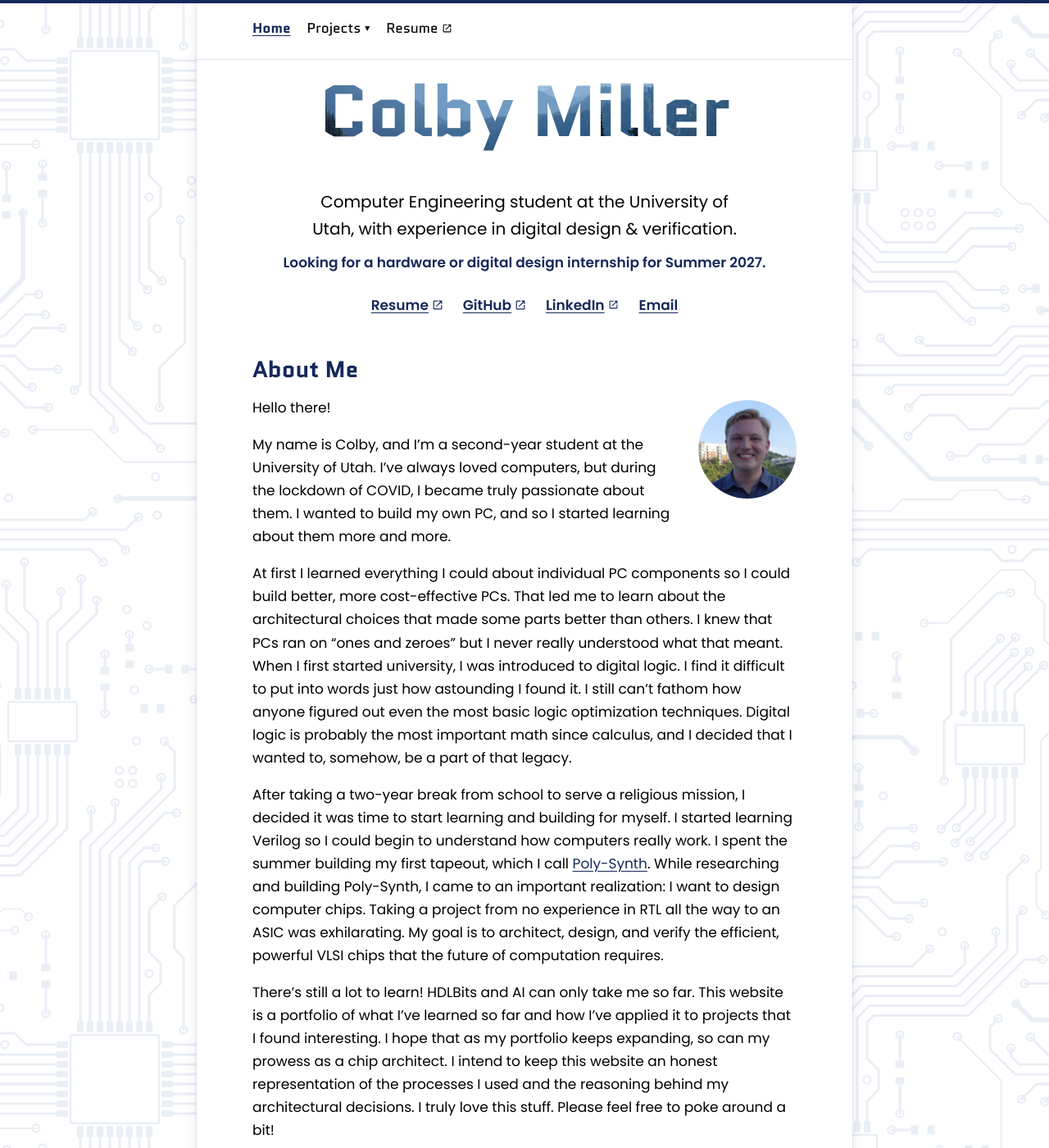
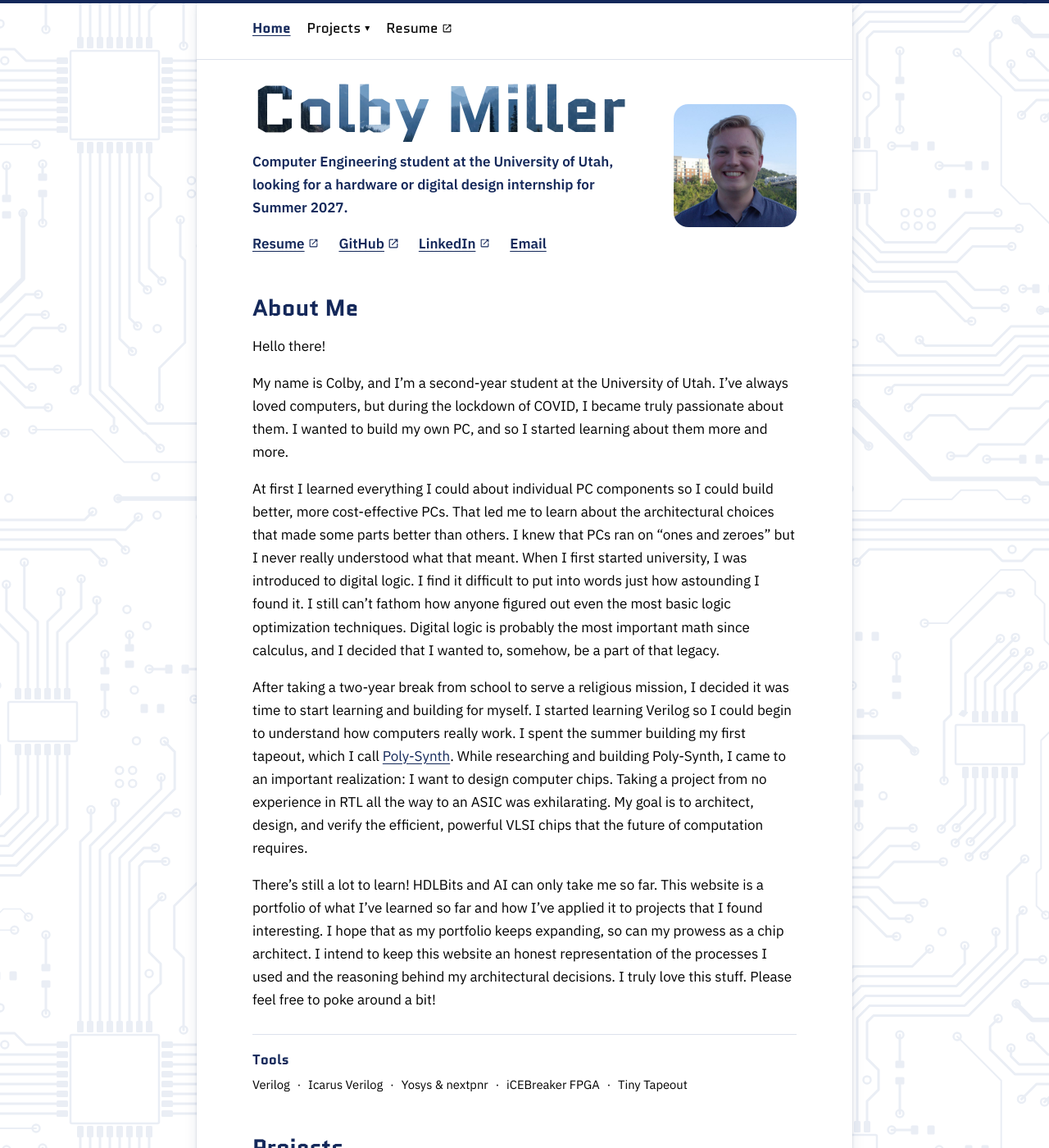
Before and after one commit to Colbywonn/colbywonn.com, a Jekyll site: the page built from index.md, in a window 1280 px wide and 1400 px high. Shown: the whole window at 82% size. Built offline with Jekyll 4.4.1, drawn with Linux system fonts in a browser that asks for light colours; some of the changed text lies outside the part shown.

Commit message:
Homepage refresh: IBM Plex Sans, left-aligned hero, updated date
- Swap Poppins for self-hosted IBM Plex Sans (trimmed to ~15 KB per file)
- Hero: name, seeking line, and links on the left, rounded-square headshot
  on the right; the tagline is folded into the seeking line
- Footer shows the build date as "Updated <date>"
- Remove the Upcoming Projects page, its nav entry, links, and board
- README: no scripts are loaded; note the dropdown script is unused

Co-Authored-By: Claude Opus 5.5 <noreply@anthropic.com>

```diff
--- a/_layouts/default.html
+++ b/_layouts/default.html
@@ -11,7 +11,7 @@
   <link rel="apple-touch-icon" href="{{ '/apple-touch-icon.png?v=2' | relative_url }}">
   <link rel="preload" href="{{ '/assets/fonts/quantico-700.woff2' | relative_url }}" as="font" type="font/woff2" crossorigin>
   <link rel="preload" href="{{ '/assets/fonts/quantico-400.woff2' | relative_url }}" as="font" type="font/woff2" crossorigin>
-  <link rel="preload" href="{{ '/assets/fonts/poppins-400.woff2' | relative_url }}" as="font" type="font/woff2" crossorigin>
+  <link rel="preload" href="{{ '/assets/fonts/plex-sans-400.woff2' | relative_url }}" as="font" type="font/woff2" crossorigin>
   {% if page.hero %}
   <link rel="preload" href="{{ '/assets/img/name-mask.webp' | relative_url }}" as="image" type="image/webp">
   {% endif %}
@@ -28,8 +28,6 @@
             <span class="dropdown-toggle"><a href="{{ '/projects/' | relative_url }}" class="toggle-label">Projects</a> <span class="caret" aria-hidden="true">&#9662;</span></span>
             <div class="dropdown-menu">
               <a href="{{ '/projects/synth/' | relative_url }}">Poly-Synth</a>
-              <div class="dropdown-divider"></div>
-              <a href="{{ '/projects/upcoming/' | relative_url }}">Upcoming Projects</a>
             </div>
           </div>
           <a href="{{ '/assets/resume.pdf' | relative_url }}" target="_blank" rel="noopener">Resume</a>
@@ -38,12 +36,11 @@
     </div>
   </header>
   <main>
-    {% if page.hero %}<h1 class="name-mask">{{ page.hero }}</h1>{% endif %}
     {{ content }}
   </main>
   <footer class="site-footer">
     <p>
-      <span>&copy; {{ 'now' | date: "%Y" }} Colby Miller &middot; <a href="https://creativecommons.org/licenses/by/4.0/" target="_blank" rel="license noopener">CC BY 4.0</a></span>
+      <span>&copy; {{ 'now' | date: "%Y" }} Colby Miller &middot; <a href="https://creativecommons.org/licenses/by/4.0/" target="_blank" rel="license noopener">CC BY 4.0</a> &middot; Updated {{ site.time | date: "%B %-d, %Y" }}</span>
       <span class="footer-links">
         <a href="{{ '/assets/resume.pdf' | relative_url }}" target="_blank" rel="noopener">Resume</a>
         <a href="https://github.com/Colbywonn" target="_blank" rel="noopener">GitHub</a>
--- a/assets/css/site.css
+++ b/assets/css/site.css
@@ -27,25 +27,32 @@
   src: url("/assets/fonts/eb-garamond-variable.woff2") format("woff2");
 }
 @font-face {
-  font-family: "Poppins";
+  font-family: "IBM Plex Sans";
   font-style: normal;
   font-weight: 400;
   font-display: swap;
-  src: url("/assets/fonts/poppins-400.woff2") format("woff2");
+  src: url("/assets/fonts/plex-sans-400.woff2") format("woff2");
 }
 @font-face {
-  font-family: "Poppins";
+  font-family: "IBM Plex Sans";
+  font-style: italic;
+  font-weight: 400;
+  font-display: swap;
+  src: url("/assets/fonts/plex-sans-400-italic.woff2") format("woff2");
+}
+@font-face {
+  font-family: "IBM Plex Sans";
   font-style: normal;
   font-weight: 500;
   font-display: swap;
-  src: url("/assets/fonts/poppins-500.woff2") format("woff2");
+  src: url("/assets/fonts/plex-sans-500.woff2") format("woff2");
 }
 @font-face {
-  font-family: "Poppins";
+  font-family: "IBM Plex Sans";
   font-style: normal;
   font-weight: 600;
   font-display: swap;
-  src: url("/assets/fonts/poppins-600.woff2") format("woff2");
+  src: url("/assets/fonts/plex-sans-600.woff2") format("woff2");
 }
 
 :root {
@@ -54,7 +61,7 @@
   --navy: #14285a;
   --rule: #dde2ec;
   --display: "Quantico", "Arial Narrow", Arial, sans-serif;
-  --sans: "Poppins", "Segoe UI", system-ui, sans-serif;
+  --sans: "IBM Plex Sans", "Segoe UI", system-ui, sans-serif;
   --measure: 44rem;
   --gutter: 1.25rem;
 }
@@ -88,20 +95,25 @@ main,
   padding-inline: var(--gutter);
 }
 
-/* Floats beside the opening of About Me; on narrow screens it sits above the text instead */
-.headshot { display: block; width: 120px; height: 120px; border-radius: 50%; object-fit: cover; margin-bottom: 1.25rem; }
-@media (min-width: 30rem) {
-  .headshot { float: right; margin: 0.3rem 0 0.75rem 1.5rem; }
+/* Homepage hero: name, seeking line, and links on the left, headshot on the right.
+   On narrow screens the photo sits above instead. The negative top margin keeps it close under the nav's rule. */
+.hero { display: flex; align-items: center; gap: 1.75rem; margin: -1.25rem 0 3rem; }
+.hero-text { flex: 1; min-width: 0; }
+.hero .seeking { margin: 0 0 1rem; max-width: 32rem; }
+.headshot { display: block; flex-shrink: 0; width: 150px; height: 150px; border-radius: 18px; object-fit: cover; }
+@media (max-width: 36rem) {
+  .hero { flex-direction: column-reverse; align-items: flex-start; gap: 1rem; }
+  .headshot { width: 104px; height: 104px; border-radius: 14px; }
 }
 
-/* Name heading (pages with `hero:` front matter): the first thing in the page, with a photo
-   masked into the letterforms. The negative top margin keeps it close under the nav's rule. */
+/* Name heading, with a photo masked into the letterforms; fit to the text so the mask frames the name */
 h1.name-mask {
-  margin: -1.75rem 0 2.75rem;
+  width: fit-content;
+  margin: 0 0 0.6rem;
   color: var(--navy);
-  font-size: clamp(3rem, 12.5vw, 5.5rem);
+  font-size: clamp(2.75rem, 11vw, 5rem);
+  line-height: 1;
   white-space: nowrap;
-  text-align: center;
 }
 @supports (background-clip: text) or (-webkit-background-clip: text) {
   h1.name-mask {
@@ -205,7 +217,6 @@ button.dropdown-toggle { font: inherit; color: inherit; background: none; border
   white-space: nowrap;
 }
 .dropdown-menu a:hover { color: var(--navy); background: var(--rule); }
-.dropdown-divider { height: 1px; background: var(--rule); margin: 0.35rem 0.75rem; }
 
 /* New-tab marker on every link that opens a new tab (Material Symbols "open_in_new"),
    masked so it takes the link's current color, including hover. */
@@ -239,11 +250,6 @@ button:focus-visible { outline: 2px solid var(--navy); outline-offset: 3px; }
 
 .tagline { font-size: 1.25rem; margin: 0 0 1.5rem; max-width: 34rem; }
 
-/* Homepage intro block, centered under the centered hero name */
-.intro { text-align: center; }
-.intro .tagline { margin-inline: auto; }
-.intro .tagline:has(+ .seeking) { margin-bottom: 0.6rem; }
-.intro .links { justify-content: center; }
 .seeking { margin: 0 0 1.5rem; color: var(--navy); font-weight: 600; }
 
 /* Inline tool list closing the About Me section */
@@ -267,7 +273,6 @@ button:focus-visible { outline: 2px solid var(--navy); outline-offset: 3px; }
 .project-thumb img { display: block; width: 100%; height: auto; border-radius: 3px; }
 @media (max-width: 30rem) { .project.has-thumb { grid-template-columns: 4rem 1fr; gap: 1rem; } }
 .status { font-size: 0.95rem; }
-.upcoming-link { border-top: 1px solid var(--rule); margin-top: 0; padding: 1.25rem 0; }
 
 /* Project pages */
 img, audio, video { max-width: 100%; }
--- a/index.md
+++ b/index.md
@@ -1,12 +1,13 @@
 ---
 layout: default
 title: Colby Miller
-hero: Colby Miller
+hero: true
 ---
 
-<div class="intro">
-  <p class="tagline">Computer Engineering student at the University of Utah, with experience in digital design &amp; verification.</p>
-  <p class="seeking">Looking for a hardware or digital design internship for Summer 2027.</p>
+<div class="hero">
+<div class="hero-text">
+  <h1 class="name-mask">Colby Miller</h1>
+  <p class="seeking">Computer Engineering student at the University of Utah, looking for a hardware or digital design internship for Summer 2027.</p>
   <ul class="links">
     <li><a href="/assets/resume.pdf" target="_blank" rel="noopener">Resume</a></li>
     <li><a href="https://github.com/Colbywonn" target="_blank" rel="noopener">GitHub</a></li>
@@ -14,10 +15,10 @@ hero: Colby Miller
     <li><a href="mailto:&#99;&#111;&#108;&#98;&#121;&#106;&#109;&#105;&#108;&#108;&#101;&#114;&#43;&#69;&#67;&#69;&#64;&#103;&#109;&#97;&#105;&#108;&#46;&#99;&#111;&#109;">Email</a></li>
   </ul>
 </div>
+<img class="headshot" src="/headshot.jpg" alt="Colby Miller" width="150" height="150" decoding="async">
+</div>
 
 ## About Me
-
-<img class="headshot" src="/headshot.jpg" alt="Colby Miller" width="120" height="120" loading="lazy" decoding="async">
 
 Hello there!
 
@@ -50,5 +51,3 @@ There’s still a lot to learn! HDLBits and AI can only take me so far. This web
     <p class="status">Taped out on Tiny Tapeout SKY26c, silicon pending</p>
   </div>
 </div>
-
-<p class="upcoming-link"><a href="/projects/upcoming/">In progress: a RISC-V graphing calculator CPU and a redstone cell library for Yosys &#8594;</a></p>
```
Also changed, not shown: projects/index.md (+0 -2 lines), projects/upcoming/index.md (deleted, +0 -20 lines), README.md, assets/fonts/plex-sans-400-italic.woff2 (added), assets/fonts/plex-sans-400.woff2 (added), assets/fonts/plex-sans-500.woff2 (added), assets/fonts/plex-sans-600.woff2 (added), assets/fonts/poppins-400.woff2 (deleted), assets/fonts/poppins-500.woff2 (deleted), assets/fonts/poppins-600.woff2 (deleted), assets/img/pcb/upcoming.svg (deleted).
